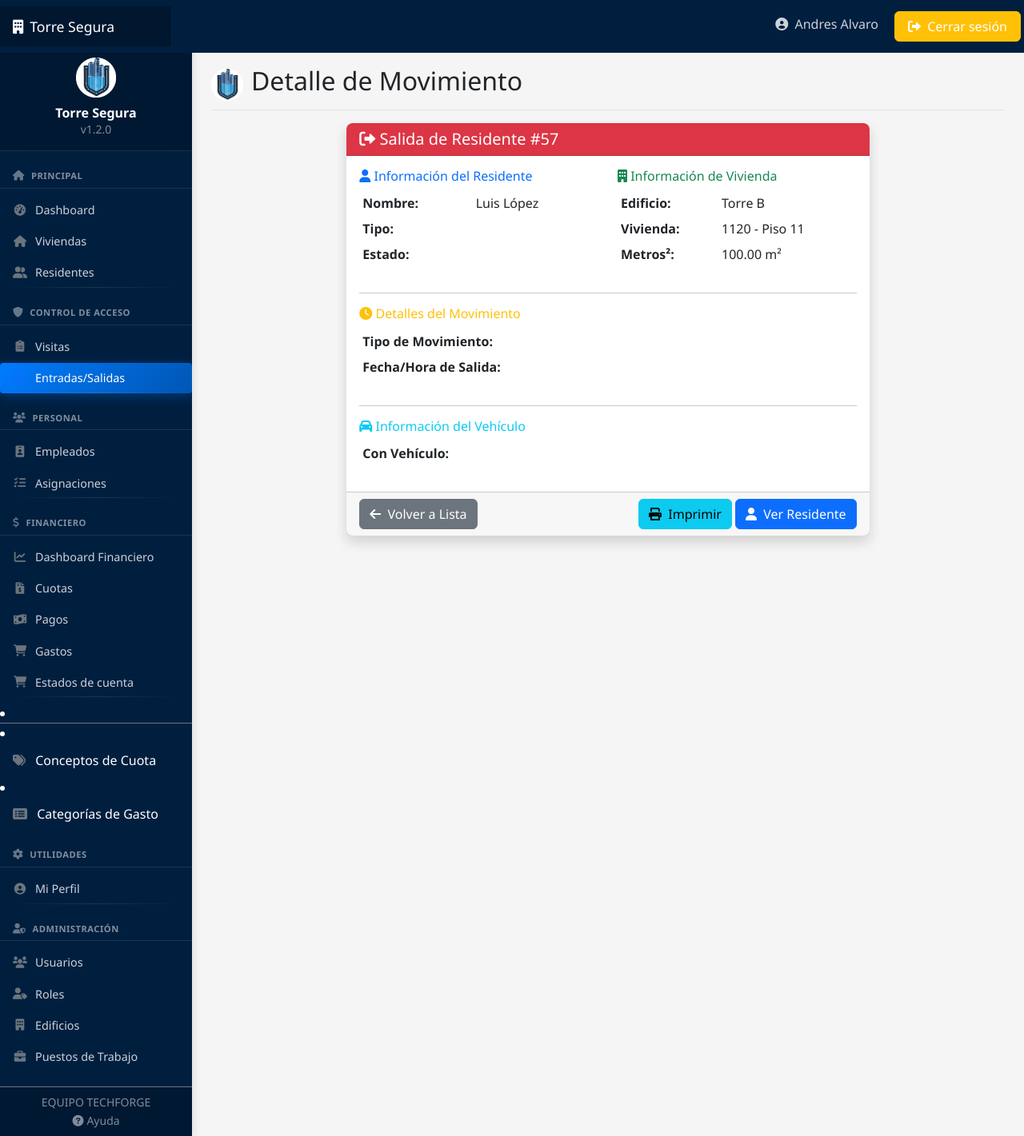
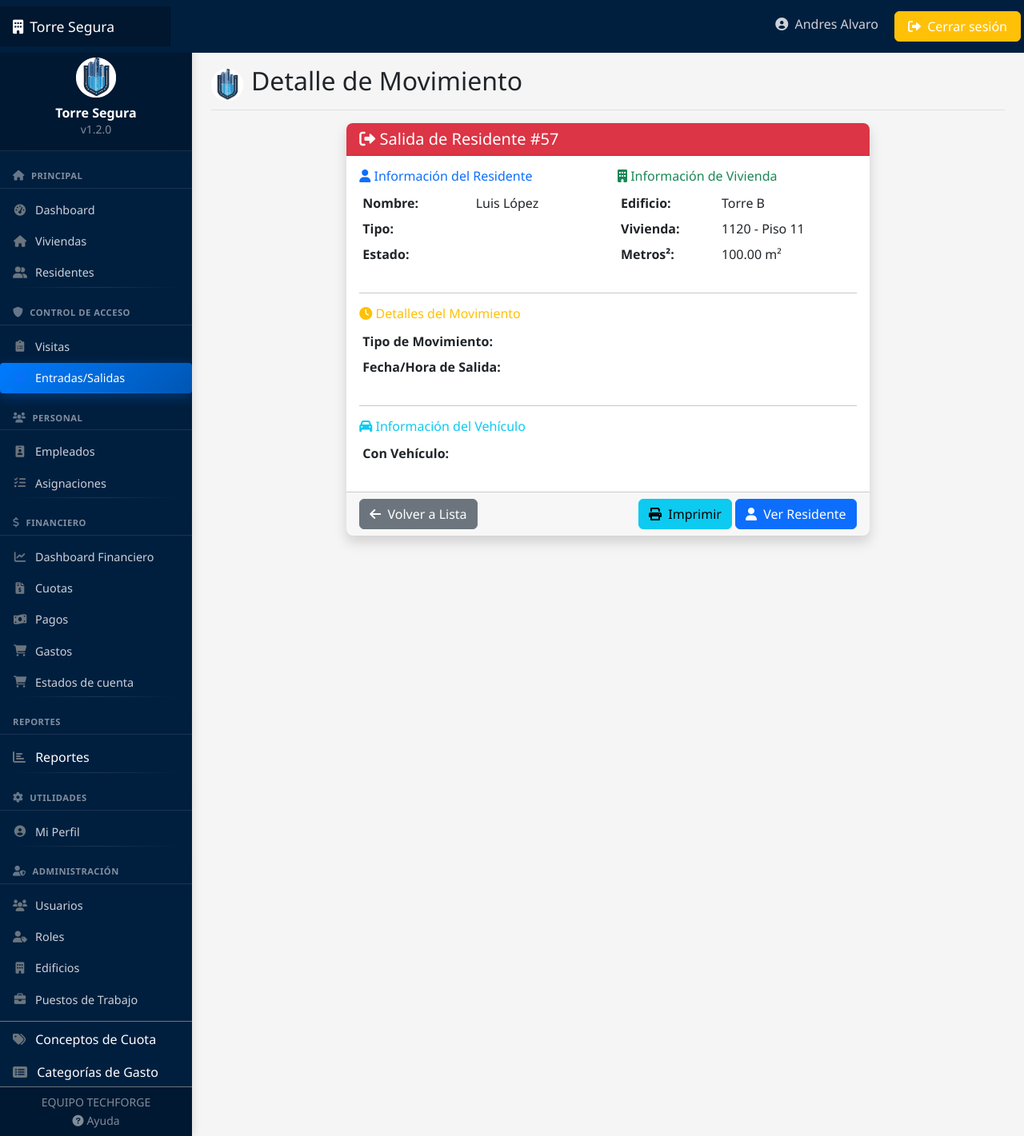
Before and after one commit to Avillegasa/pilinmaster, a Django app: page /accesos/movimientos/57/ in a window 1280 px wide. Shown: the whole page at 80% size. Run offline with Django 5.2, Linux system fonts and the light colour scheme; a user stored in the database is signed in; data comes from the database, SQL or seed files in the repository; both versions use the stored data as it was after the commit; some libraries are stand-ins or nearby versions.

Commit message:
reportes implementado exitosamente

```diff
--- a/templates/sidebar.html
+++ b/templates/sidebar.html
@@ -142,23 +142,22 @@
                     </li>
                 </ul>
             </div>
+            <div class="sidebar-section">
+                <h6 class="sidebar-heading d-flex justify-content-between align-items-center px-3 mt-3 mb-1 text-white-50">
+                    <span>Reportes</span>
+                    <span class="d-md-none" data-bs-toggle="collapse" data-bs-target="#reportesNav" style="cursor: pointer;">
+                        <i class="fas fa-chevron-down"></i>
+                    </span>
+                </h6>
+                <ul class="nav flex-column collapse show" id="reportesNav">
+                    <li class="nav-item">
+                        <a class="nav-link text-white {% if '/reportes/' in request.path %}active bg-primary{% endif %}" href="{% url 'reporte-list' %}">
+                            <i class="fas fa-chart-bar me-2"></i> Reportes
+                        </a>
+                    </li>
+                </ul>
+            </div>
 
-            <!-- Enlaces de administración financiera - solo para administradores -->
-            {% if user.rol.nombre == 'Administrador' %}
-            <li class="nav-item mt-2">
-                <div class="dropdown-divider border-top border-secondary"></div>
-            </li>
-            <li class="nav-item">
-                <a class="nav-link text-white {% if '/financiero/conceptos/' in request.path %}active bg-primary{% endif %}" href="{% url 'concepto-list' %}">
-                    <i class="fas fa-tags me-2"></i> Conceptos de Cuota
-                </a>
-            </li>
-            <li class="nav-item">
-                <a class="nav-link text-white {% if '/financiero/categorias-gasto/' in request.path %}active bg-primary{% endif %}" href="{% url 'categoria-gasto-list' %}">
-                    <i class="fas fa-list-alt me-2"></i> Categorías de Gasto
-                </a>
-            </li>
-            {% endif %}
         </ul>
 
             <!-- Sección de utilidades -->
@@ -211,6 +210,19 @@
                         <a class="nav-link text-white sidebar-link {% if '/personal/puestos/' in request.path %}active{% endif %}" href="{% url 'puesto-list' %}">
                             <i class="fas fa-briefcase me-2"></i>
                             <span>Puestos de Trabajo</span>
+                        </a>
+                    </li>
+                    <li class="nav-item mt-2">
+                        <div class="dropdown-divider border-top border-secondary"></div>
+                    </li>
+                    <li class="nav-item">
+                        <a class="nav-link text-white {% if '/financiero/conceptos/' in request.path %}active bg-primary{% endif %}" href="{% url 'concepto-list' %}">
+                            <i class="fas fa-tags me-2"></i> Conceptos de Cuota
+                        </a>
+                    </li>
+                    <li class="nav-item">
+                        <a class="nav-link text-white {% if '/financiero/categorias-gasto/' in request.path %}active bg-primary{% endif %}" href="{% url 'categoria-gasto-list' %}">
+                            <i class="fas fa-list-alt me-2"></i> Categorías de Gasto
                         </a>
                     </li>
                 </ul>
```
Also changed, not shown: db.sqlite3.
